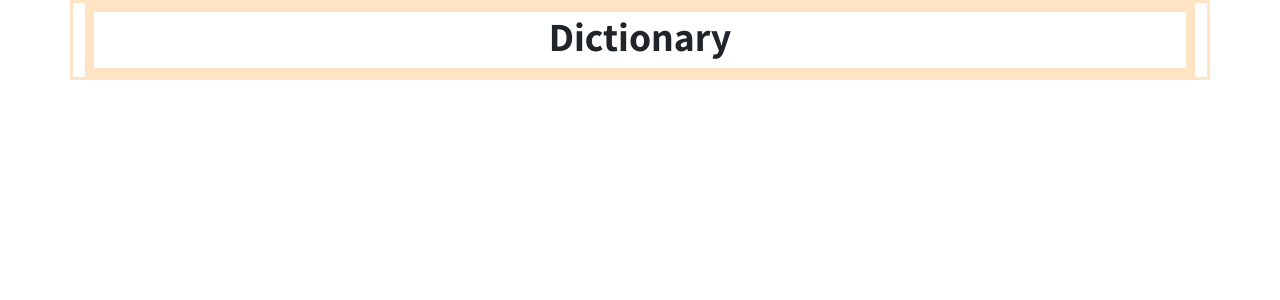
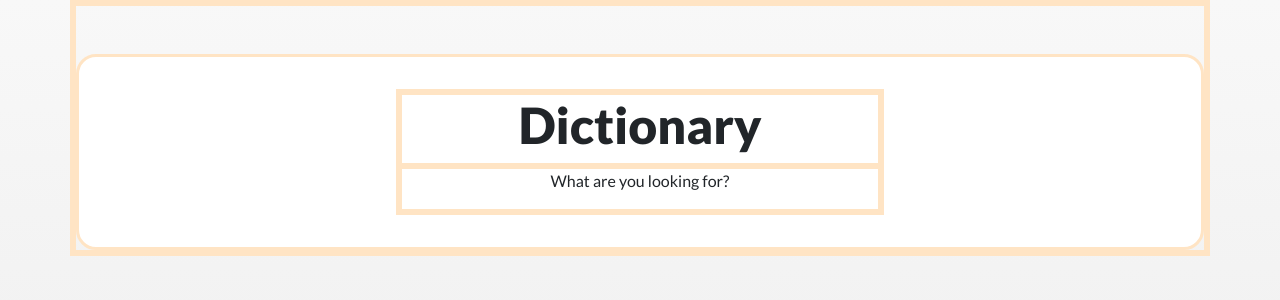
Before and after one commit to milicodes/dictionary-react-app, a React (Create React App) app: page / in a window 1280 px wide. Shown: the top 300 px of the page. Built offline with nearby package versions, Linux system fonts and the light colour scheme.

Commit message:
Added main container + description

```diff
--- a/src/App.css
+++ b/src/App.css
@@ -1,8 +0,0 @@
-.App {
-  text-align: center;
-}
-
-.App-logo {
-  height: 20vmin;
-  pointer-events: none;
-}
--- a/src/Search.css
+++ b/src/Search.css
@@ -1,8 +1,23 @@
+p.description {
+  text-align: center;
+  font-family: "Lato", sans-serif;
+  font-weight: 500;
+}
+
+.main-container {
+  background-color: #ffffff;
+  border-radius: 20px;
+  padding: 2rem 0;
+  margin-top: 3rem;
+}
+
 .title {
-    font-family: 'Assistant', sans-serif;
-    font-weight: 700;
+  font-family: "Lato", sans-serif;
+  font-weight: 800;
+  text-align: center;
+  font-size: 50px;
 }
 
 .bor {
-border: 3px solid bisque;
+  border: 3px solid bisque;
 }
--- a/src/Search.js
+++ b/src/Search.js
@@ -6,10 +6,15 @@ export default function Search() {
 return (
   <div className="Search">
     <div className="container bor">
-      <div className="container bor">
-        <div className="row bor">
-          <div className="col bor">
-            <h1 className="title">Dictionary</h1>
+      <div className="row bor">
+        <div className="col-12 d-flex justify-content-center main-container bor">
+          <div className="row bor">
+            <div className="col-12 bor">
+              <h1 className="title">Dictionary</h1>
+            </div>
+            <div className="col-12 bor">
+              <p className="description">What are you looking for?</p>
+            </div>
           </div>
         </div>
       </div>
--- a/src/index.css
+++ b/src/index.css
@@ -5,6 +5,7 @@ body {
     sans-serif;
   -webkit-font-smoothing: antialiased;
   -moz-osx-font-smoothing: grayscale;
+  background: linear-gradient(#f8f8f8, #e9e9e9) fixed;
 }
 
 code {
```
